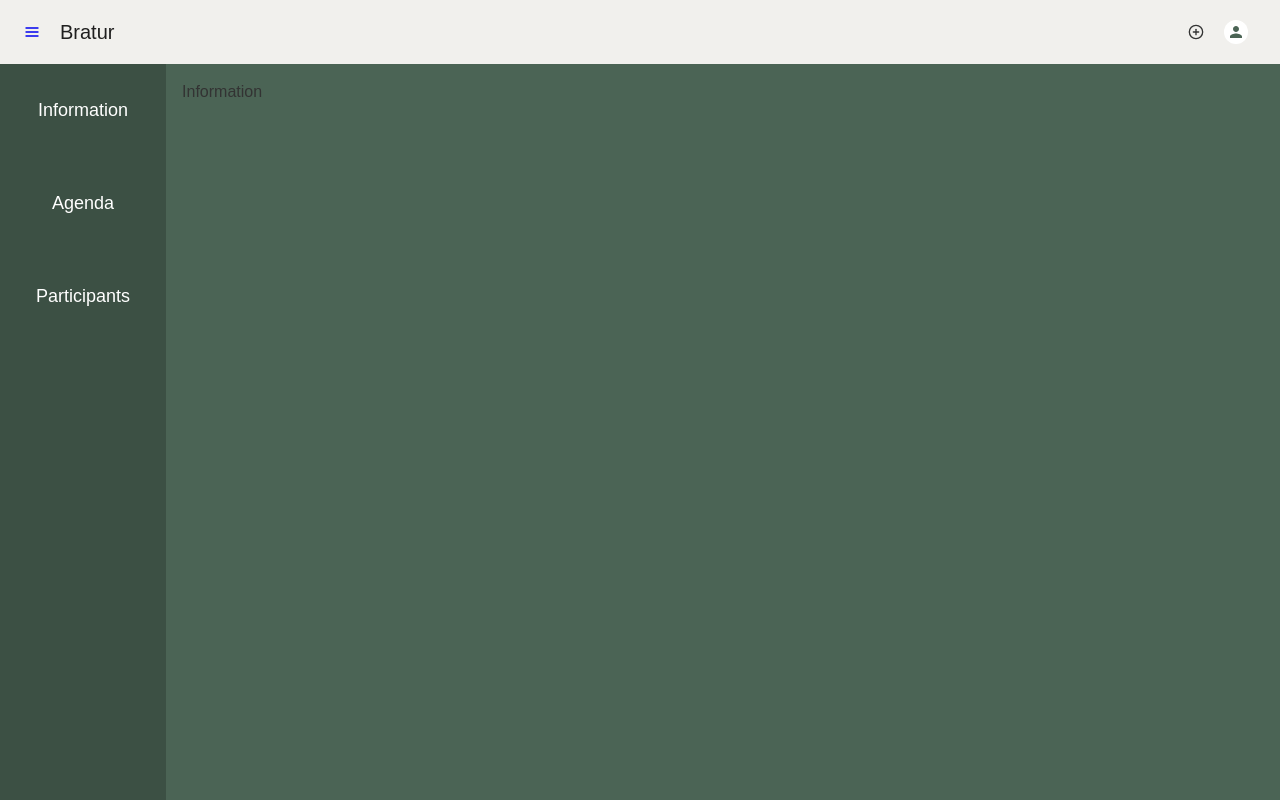
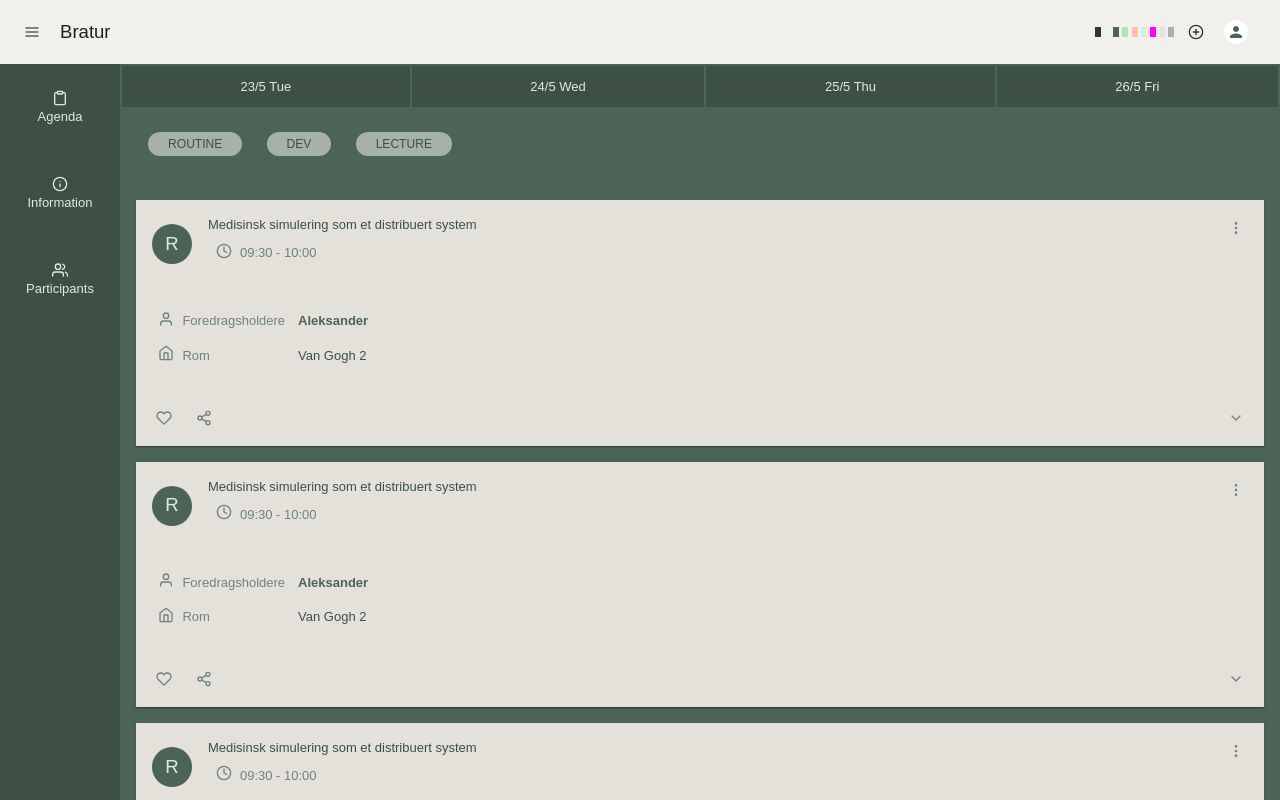
Before and after one commit to stavangler/web, a React (Create React App) app: page /trip/1/edit in a window 1280 px wide. Shown: the top 800 px of the page. Built offline with nearby package versions, Linux system fonts and the light colour scheme; no server answers.

Commit message:
agenda page styling

```diff
--- a/src/app.tsx
+++ b/src/app.tsx
@@ -1,12 +1,13 @@
 import React from 'react'
 import { createStyles, makeStyles, Theme } from '@material-ui/core/styles'
 import { BrowserRouter, Route, Switch, Link } from "react-router-dom"
-import { ThemeProvider, CssBaseline, AppBar, Toolbar, Typography, Button, IconButton, Avatar } from '@material-ui/core'
-import { theme } from './common/theme'
+import { ThemeProvider, CssBaseline, AppBar, Toolbar, Typography, Box, IconButton, Avatar } from '@material-ui/core'
+import { knowitColors, theme } from './common/theme'
 import ProtectedRoute from './components/protected-route'
 import DashboardPage from './pages/dashboard-page'
 import TripPage from './pages/trip-page'
 import * as Icon from 'react-feather'
+import { v4 as uuidv4 } from 'uuid'
 import { userStore } from './stores/user-store'
 
 const useStyles = makeStyles((theme: Theme) =>
@@ -18,6 +19,11 @@ const useStyles = makeStyles((theme: Theme) =>
             height: theme.spacing(3),
             background: theme.palette.common.white
         },
+        testColor: {
+            width: 6,
+            height: 10,
+            float: 'left'
+        }
     }),
 )
 
@@ -30,17 +36,26 @@ const App = () => {
                     <CssBaseline />
                     <AppBar position="static" elevation={0}>
                         <Toolbar>
-                            <IconButton edge="start" className={classes.stdButton} color="inherit" aria-label="menu">
-                                <Link to="/dashboard">
-                                    <Icon.Menu size={16} />
-                                </Link>
-                            </IconButton>
+                            <Link to="/dashboard">
+                                <IconButton edge="start" className={classes.stdButton} color="inherit" aria-label="menu">
+                                    <Icon.Menu color={theme.palette.secondary.main} size={16} />
+                                </IconButton>
+                            </Link>
                             <Typography variant="h6" className={classes.title}>
                                 Bratur
                             </Typography>
                             {
                                 userStore?.isAuthenticated ?
                                     <>
+                                        { /* theme color test  */}
+                                        <Box>
+                                            {
+                                                Object.values(knowitColors).map((x) =>
+                                                    <Box key={uuidv4()} m={.2} style={{ background: x }} className={classes.testColor}></Box>
+                                                )
+                                            }
+                                        </Box>
+
                                         <IconButton title="New trip" className={classes.stdButton}>
                                             <Icon.PlusCircle color={theme.palette.common.black} size={16} />
                                         </IconButton>
--- a/src/common/theme.ts
+++ b/src/common/theme.ts
@@ -16,13 +16,13 @@ export const knowitColors = {
 export const theme = createMuiTheme({
     palette: {
         primary: {
-            main: knowitColors.mint,
-            light: lighten(knowitColors.mint, 0.1),
-            dark: darken(knowitColors.mint, 0.1),
+            main: knowitColors.sand,
+            light: lighten(knowitColors.sand, 0.2),
+            dark: darken(knowitColors.sand, 0.2),
         },
         secondary: {
             main: knowitColors.forest,
-            light: lighten(knowitColors.forest, 0.2),
+            light: lighten(knowitColors.forest, 0.1),
             dark: darken(knowitColors.forest, 0.2),
         },
         background: {
@@ -33,12 +33,15 @@ export const theme = createMuiTheme({
             black: knowitColors.black,
         },
         action: {
-            selected: knowitColors.sand,
-            disabled: knowitColors.clay,
+            selected: knowitColors.clay,
+            disabled: knowitColors.mint,
         },
         text: {
-            primary: knowitColors.black,
-            secondary: knowitColors.black,
+            primary: darken(knowitColors.forest, 0.2),
+            secondary: lighten(knowitColors.forest, 0.2),
+        },
+        info: {
+            main: knowitColors.mint
         },
         type: 'dark',
     },
@@ -62,19 +65,24 @@ export const theme = createMuiTheme({
             'Helvetica',
             'sans-serif',
         ].join(","),
-        fontSize: 14,
-
+        fontSize: 13,
         htmlFontSize: 16,
-        button: {
-            fontWeight: 'bold',
-            fontFamily: 'Roboto',
-        },
+        // fontWeightLight: 600,
+        fontWeightRegular: 500,
+        // fontWeightMedium: 400,
+        // fontWeightBold: 600,
     },
     overrides: {
         MuiCssBaseline: {
             '@global': {
                 '*:focus': { outline: 'none !important' },
-                button: { borderRadius: '0 !important' },
+                // button: { borderRadius: '0 !important' },
+                button: {
+                    borderRadius: '0 !important',
+                    fontFamily: 'Arial',
+                    fontSize: '13px !important',
+                    fontWeight: 500,
+                },
                 html: { WebkitFontSmoothing: 'auto' },
             },
         },
@@ -82,6 +90,6 @@ export const theme = createMuiTheme({
             colorPrimary: {
                 backgroundColor: darken(knowitColors.white, 0)
             }
-        }
+        },
     },
 })
--- a/src/components/entry-item.tsx
+++ b/src/components/entry-item.tsx
@@ -7,12 +7,14 @@ import FavoriteIcon from '@material-ui/icons/Favorite'
 import ShareIcon from '@material-ui/icons/Share'
 import ExpandMoreIcon from '@material-ui/icons/ExpandMore'
 import MoreVertIcon from '@material-ui/icons/MoreVert'
+import * as Icon from 'react-feather'
+import { Link } from 'react-router-dom'
 
 const useStyles = makeStyles((theme: Theme) =>
     createStyles({
         root: {
             borderRadius: 0,
-            background: theme.palette.secondary.light
+            background: theme.palette.primary.main
             // maxWidth: 345,
         },
         // media: {
@@ -30,8 +32,34 @@ const useStyles = makeStyles((theme: Theme) =>
             transform: 'rotate(180deg)',
         },
         avatar: {
-            backgroundColor: red[500],
+            backgroundColor: theme.palette.secondary.main,
+            color: theme.palette.info.main
         },
+        table: {
+            display: 'table',
+        },
+        row: {
+            display: 'table-row',
+        },
+        cell: {
+            padding: '.5em',
+            display: 'table-cell',
+            verticalAlign: 'middle'
+        },
+        group: {
+            display: 'flex',
+            alignItems: 'center',
+            [`& > *`]: { /* */},
+        },
+        icon: {
+            // marginRight: '.5em',
+            color: theme.palette.text.secondary
+        },
+        strLink: {
+            textDecoration: 'none',
+            fontWeight: 'bold',
+            color: theme.palette.secondary.main
+        }
     }),
 )
 
@@ -49,33 +77,73 @@ const EntryItem = () => {
                 avatar={
                     <Avatar aria-label="recipe" className={classes.avatar}>
                         R
-          </Avatar>
+                    </Avatar>
                 }
                 action={
                     <IconButton aria-label="settings">
-                        <MoreVertIcon />
+                        <Icon.MoreVertical className={classes.icon} size={16} />
                     </IconButton>
                 }
-                title="Shrimp and Chorizo Paella"
-                subheader="September 14, 2016"
+                title="Medisinsk simulering som et distribuert system"
+                // subheader="09:30 - 10:00 | 30:00 minutter"
+                subheader={<Box m={1} className={classes.group}>
+                    <Box mr={1}>
+                        <Icon.Clock className={classes.icon} size={16} />
+                    </Box>
+                    <Typography variant="body2" color="textSecondary" component="p">
+                        09:30 - 10:00
+                    </Typography>
+                </Box>}
             />
-            {/* <CardMedia
-                className={classes.media}
-                image="/static/images/cards/paella.jpg"
-                title="Paella dish"
-            /> */}
+            <Collapse in={expanded} timeout="auto" unmountOnExit>
+                <CardContent>
+                    <Typography paragraph color="textSecondary">
+                        Laerdal Medical har de siste femten årene basert mye av simuleringen sin på noen få applikasjoner. Disse monolittene skulle dekke hvert sitt domene men har over tid utviklet seg til å prøve å favne over alle simuleringsdomener - med overlapping av hverandre. LM ønsket en fleksibel arkitektur som tillater rask prototyping samt klinisk nøyaktighet - dette arbeidet er påbegynt.
+                    </Typography>
+                </CardContent>
+            </Collapse>
             <CardContent>
-                <Typography variant="body2" color="textSecondary" component="p">
-                    This impressive paella is a perfect party dish and a fun meal to cook together with your
-                    guests. Add 1 cup of frozen peas along with the mussels, if you like.
-        </Typography>
+                <Box className={classes.table}>
+                    <Box className={classes.row}>
+                        <Box className={classes.cell}>
+                            <Box className={classes.group}>
+                                <Box mr={1}>
+                                    <Icon.User className={classes.icon} size={16} />
+                                </Box>
+                                <Typography variant="body2" color="textSecondary" component="p">
+                                    Foredragsholdere
+                                </Typography>
+                            </Box>
+                        </Box>
+                        <Box className={classes.cell}>
+                            <Link to=".." className={classes.strLink}>Aleksander</Link>
+                        </Box>
+                    </Box>
+                    <Box className={classes.row}>
+                        <Box className={classes.cell}>
+                            <Box className={classes.group}>
+                                <Box mr={1}>
+                                    <Icon.Home className={classes.icon} size={16} />
+                                </Box>
+                                <Typography variant="body2" color="textSecondary" component="p">
+                                    Rom
+                                </Typography>
+                            </Box>
+                        </Box>
+                        <Box className={classes.cell}>
+                            <Typography variant="body2" color="textPrimary" component="p">
+                                Van Gogh 2
+                            </Typography>
+                        </Box>
+                    </Box>
+                </Box>
             </CardContent>
             <CardActions disableSpacing>
                 <IconButton aria-label="add to favorites">
-                    <FavoriteIcon />
+                    <Icon.Heart className={classes.icon} size={16} />
                 </IconButton>
                 <IconButton aria-label="share">
-                    <ShareIcon />
+                    <Icon.Share2 className={classes.icon} size={16} />
                 </IconButton>
                 <IconButton
                     className={clsx(classes.expand, {
@@ -85,36 +153,9 @@ const EntryItem = () => {
                     aria-expanded={expanded}
                     aria-label="show more"
                 >
-                    <ExpandMoreIcon />
+                    <Icon.ChevronDown className={classes.icon} size={16} />
                 </IconButton>
             </CardActions>
-            <Collapse in={expanded} timeout="auto" unmountOnExit>
-                <CardContent>
-                    <Typography paragraph>Method:</Typography>
-                    <Typography paragraph>
-                        Heat 1/2 cup of the broth in a pot until simmering, add saffron and set aside for 10
-                        minutes.
-          </Typography>
-                    <Typography paragraph>
-                        Heat oil in a (14- to 16-inch) paella pan or a large, deep skillet over medium-high
-                        heat. Add chicken, shrimp and chorizo, and cook, stirring occasionally until lightly
-                        browned, 6 to 8 minutes. Transfer shrimp to a large plate and set aside, leaving chicken
-                        and chorizo in the pan. Add pimentón, bay leaves, garlic, tomatoes, onion, salt and
-                        pepper, and cook, stirring often until thickened and fragrant, about 10 minutes. Add
-                        saffron broth and remaining 4 1/2 cups chicken broth; bring to a boil.
-          </Typography>
-                    <Typography paragraph>
-                        Add rice and stir very gently to distribute. Top with artichokes and peppers, and cook
-                        without stirring, until most of the liquid is absorbed, 15 to 18 minutes. Reduce heat to
-                        medium-low, add reserved shrimp and mussels, tucking them down into the rice, and cook
-                        again without stirring, until mussels have opened and rice is just tender, 5 to 7
-                        minutes more. (Discard any mussels that don’t open.)
-          </Typography>
-                    <Typography>
-                        Set aside off of the heat to let rest for 10 minutes, and then serve.
-          </Typography>
-                </CardContent>
-            </Collapse>
         </Card>
     )
 }
--- a/src/components/flat-tabs.tsx
+++ b/src/components/flat-tabs.tsx
@@ -20,13 +20,18 @@ const useStyles = makeStyles((theme: Theme) =>
         content: {
             flex: 'auto'
         },
-        button: {},
+        button: {
+            color: theme.palette.info.main
+        },
         bPadding: { padding: '2em' },
         bDevicePadding: { padding: '1em' },
         auxiliary: {
             position: 'fixed',
             bottom: 0,
             right: 0
+        },
+        iconButtonWText : {
+            display: 'flex'
         }
     }),
 )
@@ -48,7 +53,14 @@ const FlatTabs = (props: any) => {
                 {
                     props.children.map((c: any, i: number) =>
                         <IconButton size="small" className={`${classes.button} ${isDevice ? classes.bDevicePadding : classes.bPadding}`} key={uuidv4()} onClick={() => setIndex(i)}>
-                            {isDevice ? c.icon : c.label}
+                            {
+                                isDevice ?
+                                    c.icon :
+                                    <div className="iconButtonWText">
+                                        <div>{c.icon}</div>
+                                        <div>{c.label}</div>
+                                    </div>
+                            }
                         </IconButton>
                     )
                 }
--- a/src/pages/trip-page.tsx
+++ b/src/pages/trip-page.tsx
@@ -20,14 +20,16 @@ const TripPage = (props: any) => {
     const theme = useTheme()
     const tripId = props.match.params.id
 
+    const icr = theme.palette.action.disabled
+
     return (
         <FlatTabs
             axis="vertical"
             menuBg={theme.palette.secondary.dark}
             children={[
-                { icon: <Icon.Info size={16} />, label: 'Information', content: <Information /> },
-                { icon: <Icon.Clipboard size={16} />, label: 'Agenda', content: <Agenda /> },
-                { icon: <Icon.Users size={16} />, label: 'Participants', content: <Participants /> }
+                { icon: <Icon.Clipboard color={icr} size={16} />, label: 'Agenda', content: <Agenda /> },
+                { icon: <Icon.Info color={icr} size={16} />, label: 'Information', content: <Information /> },
+                { icon: <Icon.Users color={icr} size={16} />, label: 'Participants', content: <Participants /> }
             ]} ></FlatTabs>
     )
 }
--- a/src/pages/trip-page/agenda.tsx
+++ b/src/pages/trip-page/agenda.tsx
@@ -1,11 +1,12 @@
 import React, { useContext, useEffect, useRef } from 'react'
 import { createStyles, makeStyles, Theme, useTheme } from '@material-ui/core/styles'
-import { Avatar, Box, Chip, Typography } from '@material-ui/core'
+import { Avatar, Box, Chip, IconButton, Typography } from '@material-ui/core'
 import * as Icon from 'react-feather'
 import { v4 as uuidv4 } from 'uuid'
 import { tripStore } from '../../stores/trip-store'
 import { observer } from 'mobx-react'
 import EntryItem from '../../components/entry-item'
+import { useMediaQuery } from 'react-responsive'
 
 const useStyles = makeStyles((theme: Theme) =>
     createStyles({
@@ -13,31 +14,46 @@ const useStyles = makeStyles((theme: Theme) =>
             display: 'flex',
             flexDirection: 'column',
         },
-        menuContainer: {
-            display: 'flex',
-            flexDirection: 'row',
-        },
-        menuChip: {
+        filterChip: {
             flex: 1,
             margin: '1em',
+            backgroundColor: theme.palette.action.selected,
+            color: theme.palette.secondary.dark,
+            padding: '1em 1em',
+            // borderColor: theme.palette.info.main,
+            // borderWidth: 2,
+            // fontWeight: 600,
+            [`& span`]: {
+                // fontSize: '12px !important',
+                textTransform: 'uppercase'
+             },
         },
         daysRoot: {
             display: 'flex',
             overflow: 'auto',
-            width: '100%'
+            // width: '100%'
         },
         daysContainer: {
-            display: 'flex',
-            width: 0
+            display: 'grid',
+            gridAutoFlow: 'column',
+            margin:2,
+            gridGap: 2,
+            width: '100%',
+            marginBottom: '1em'
         },
-        daysChip: {
-            margin: '1em',
-        },
-        auxiliary: {
-            position: 'fixed',
-            bottom: 0,
-            right: 0
+        daysButton: {
+            // flex: 1,
+            // marginRight: 2,
+            padding: '1em',
+            backgroundColor: theme.palette.secondary.dark,
+            color: theme.palette.info.main,
+            fontSize: '12px'
         }
+        // auxiliary: {
+        //     position: 'fixed',
+        //     bottom: 0,
+        //     right: 0
+        // }
     }),
 )
 
@@ -45,12 +61,13 @@ const Agenda = observer(() => {
 
     const classes = useStyles()
     const theme = useTheme()
+    const isDevice = useMediaQuery({ query: '(max-width: 1024px)' })
 
     const testDays = [
-        { day: 'Mo', label: '23/5' },
-        { day: 'Tu', label: '24/5' },
-        { day: 'We', label: '25/5' },
-        { day: 'Th', label: '26/5' }
+        { day: 'Mo', label: '23/5 Tue', short: '23/5' },
+        { day: 'Tu', label: '24/5 Wed', short: '24/5' },
+        { day: 'We', label: '25/5 Thu', short: '25/5' },
+        { day: 'Th', label: '26/5 Fri', short: '26/5' }
     ]
 
     const testFilters = ['routine', 'dev', 'lecture']
@@ -62,24 +79,39 @@ const Agenda = observer(() => {
 
     return (
         <Box my={0} className={classes.root}>
-            <Box my={0} className={classes.daysRoot}>
+            <Box className={`${classes.daysRoot}`}>
                 <Box className={classes.daysContainer}>
                     {
                         testDays.map((d: any) =>
-                            <Chip
-                                className={classes.daysChip}
-                                key={uuidv4()}
-                                avatar={<Avatar>{d.day}</Avatar>}
-                                label={d.label}
-                                clickable
-                                color="primary"
-                                // onDelete={handleDelete}
-                                deleteIcon={<Icon.X size={16} />}
-                            />
+                            <IconButton key={uuidv4()} size="small" className={classes.daysButton}>{d.label}</IconButton>
+                            // <Chip
+                            //     className={classes.daysChip}
+                            //     key={uuidv4()}
+                            //     avatar={<Avatar>{d.day}</Avatar>}
+                            //     label={d.label}
+                            //     clickable
+                            //     color="primary"
+                            //     // onDelete={handleDelete}
+                            //     deleteIcon={<Icon.X size={16} />}
+                            // />
 
                         )
                     }
                 </Box>
+            </Box>
+            <Box mx={2}>
+                {
+                    testFilters.map((f: any) =>
+                        <Chip
+                            // variant="outlined"
+                            size="small"
+                            className={classes.filterChip}
+                            key={uuidv4()}
+                            label={f}
+                            clickable
+                        />
+                    )
+                }
             </Box>
             <Box m={2}>
                 {
@@ -91,19 +123,6 @@ const Agenda = observer(() => {
                     )
                 }
             </Box>
-            <Box m={2} className={classes.auxiliary}>
-                {
-                    testFilters.map((f: any) =>
-                        <Chip
-                            className={classes.menuChip}
-                            key={uuidv4()}
-                            label={f}
-                            clickable
-                            color="primary"
-                        />
-                    )
-                }
-            </Box>
         </Box>
     )
 })
```
Also changed, not shown: 1 other file (tests, documents, lock files or other folders).
